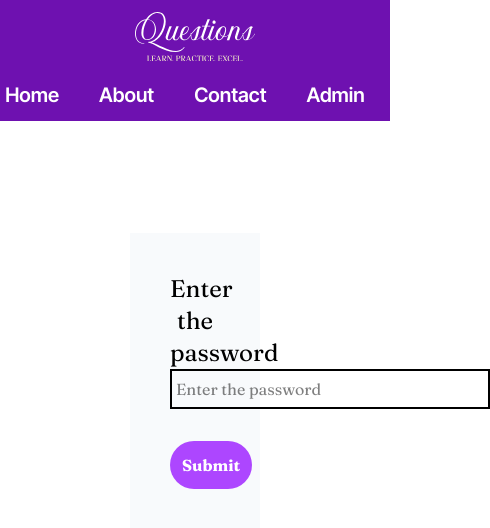
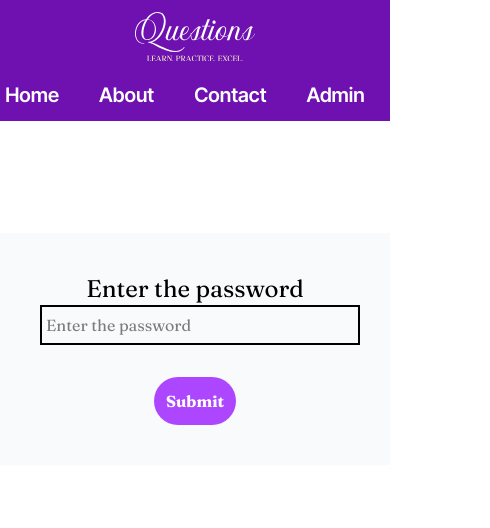
Before and after one commit to Pragyan1019/Questionbank, a Next.js app: page /Admin in a window 390 px wide. Shown: the top 528 px of the page, 490 px wide, since content can reach past the window. Built offline with nearby package versions, Linux system fonts and the light colour scheme; no server answers.

Commit message:
lastest change

```diff
--- a/app/Admin/page.js
+++ b/app/Admin/page.js
@@ -71,7 +71,7 @@ const data =await res.json();
         </div>
         }
         <div className="container" ref={hidepassform}>
-    <div className='bg-slate-50 w-1/3 mx-auto text-center my-28 p-10'>
+    <div className='bg-slate-50 md:w-1/3 mx-auto text-center my-28 p-10 w-full'>
     <div>
        <label htmlFor="password" className='text-2xl mx-auto'>Enter the password</label>
 <input type="text" id='password'   ref={ref} className='h-10 border-2 border-black w-80 mx-auto p-1'  placeholder='Enter the password'/>
```
